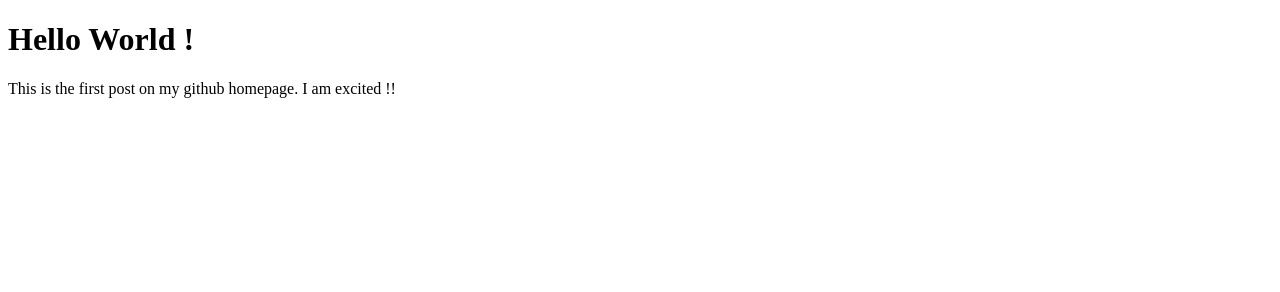
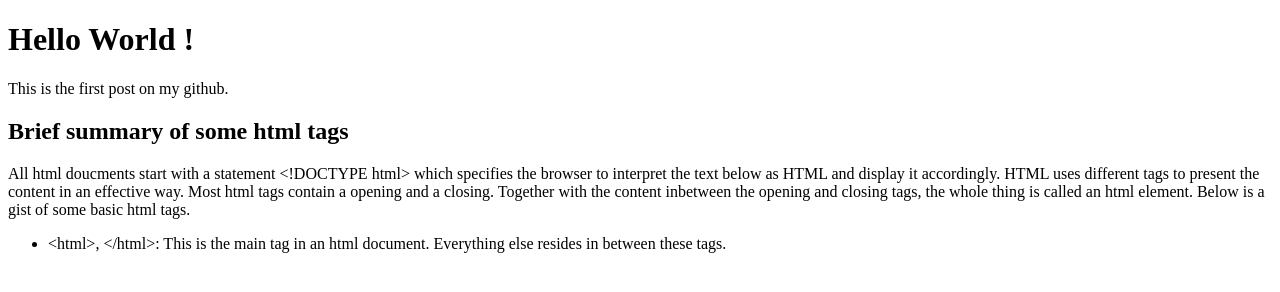
Before and after one commit to sreeyella/sreeharshayella.github.io, a plain HTML site: page index.html in a window 1280 px wide. Drawn offline with Linux system fonts and the light colour scheme.

Commit message:
Add content about HTML tags. Initial commit with information about <html> tag.

```diff
--- a/index.html
+++ b/index.html
@@ -2,6 +2,14 @@
 <html>
   <body>
     <h1>Hello World !</h1>
-      <p>This is the first post on my github homepage. I am excited !!</p>
+      <p>This is the first post on my github.</p>
+      <article>
+        <h2> Brief summary of some html tags</h2>
+	<p>All html doucments start with a statement &lt!DOCTYPE html&gt which specifies the browser to interpret the text below as HTML and display it accordingly. </ br>
+	    HTML uses different tags to present the content in an effective way. Most html tags contain a opening and a closing. Together with the content inbetween the opening and closing tags, the whole thing is called an html element. Below is a gist of some basic html tags.</p>
+        <ul>
+          <li> &lthtml&gt, &lt/html&gt: This is the main tag in an html document. Everything else resides in between these tags.
+        </ul>
+      </article>
   </body>
 </html>
```
Also changed, not shown: 1 other file.
